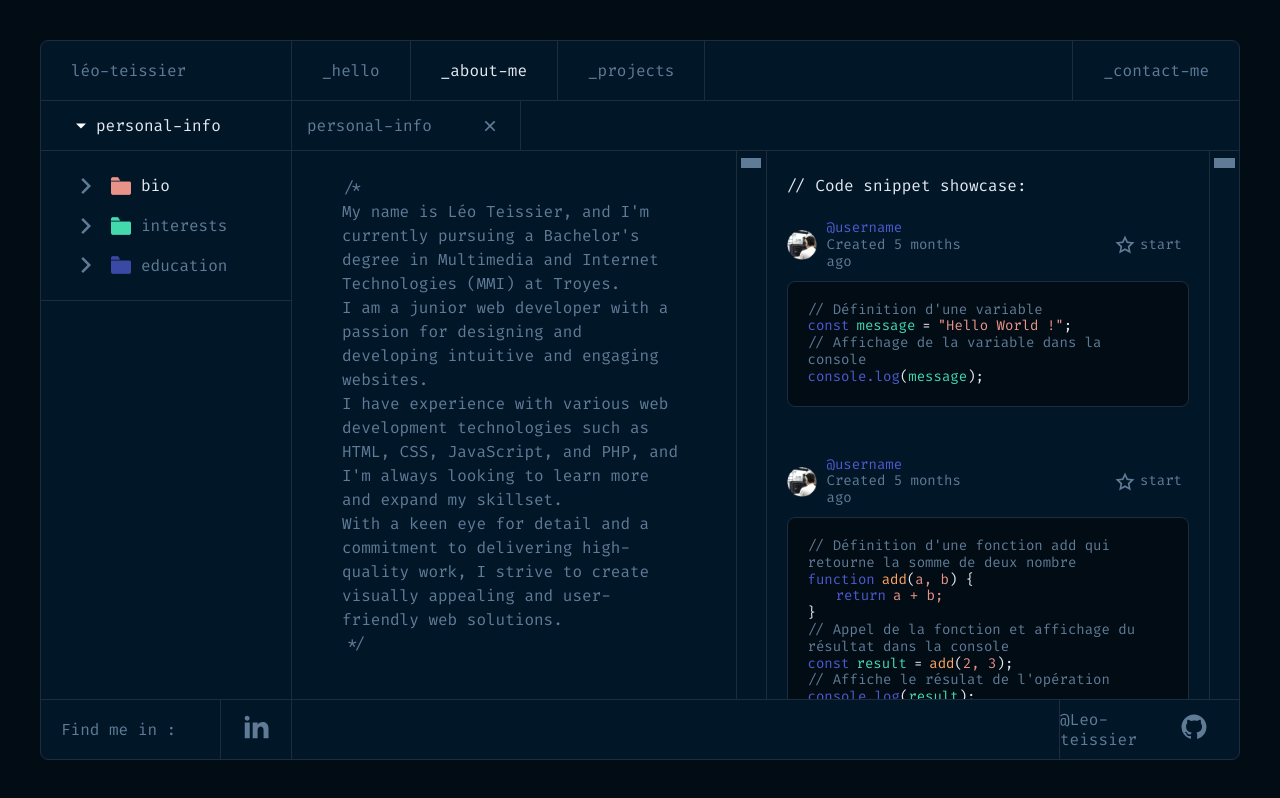
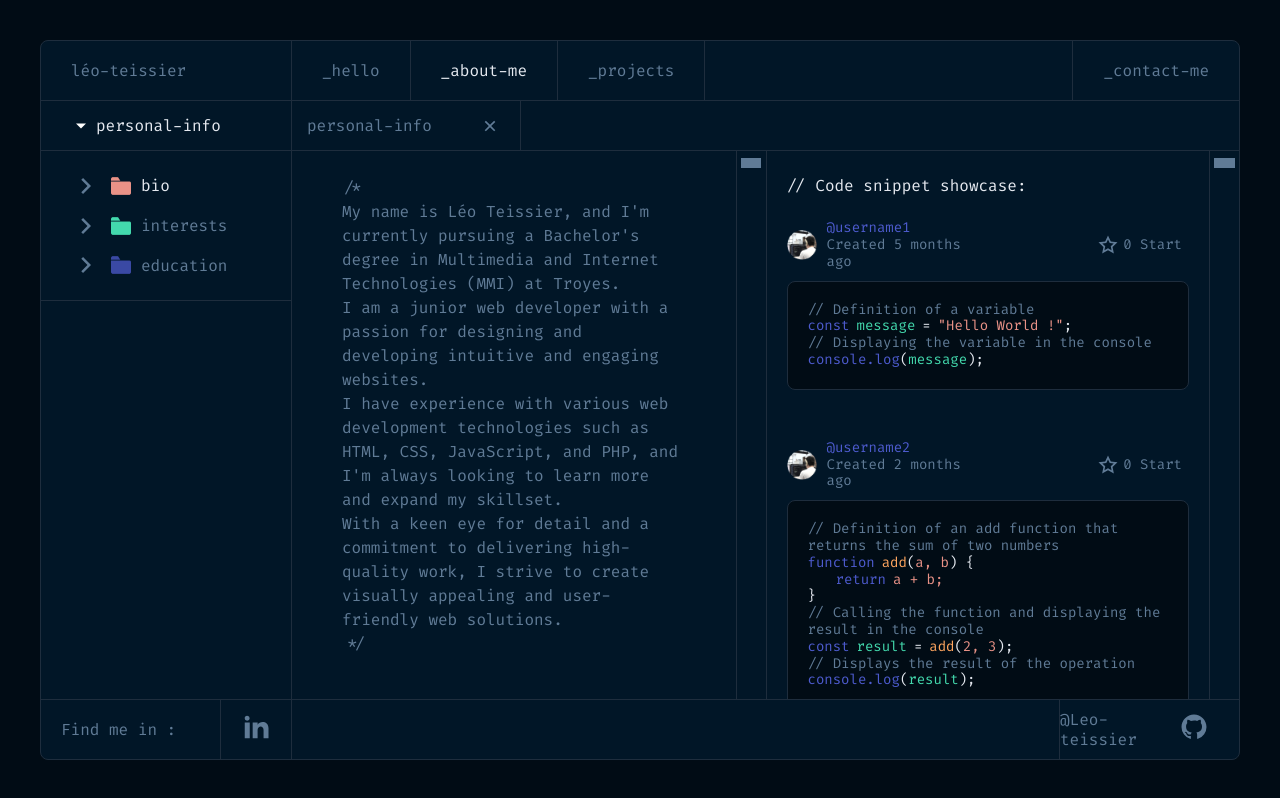
Before and after one commit to leoteissier/portfolioV1, a Vue app: page / in a window 1280 px wide. Both pictures are taken after a click on the link "_about-me". Built offline with nearby package versions, Linux system fonts and the light colour scheme.

Commit message:
modif snippet.vue

```diff
--- a/src/components/about/snippet.vue
+++ b/src/components/about/snippet.vue
@@ -4,24 +4,42 @@
             <p class="color-white">// Code snippet showcase:</p>
         </div>
 
-    <div class="carte-code">
+        <div v-for="(snippet, index) in snippets" :key="index" class="carte-code">
             <div class="flex-center margin-bottom-10px">
                 <div class="code_user">
                     <img src="/assets/user.png" alt="profil">
                     <div class="flex-column">
-            <p class="color-secondary">@username</p>
-            <p>Created 5 months ago</p>
+                        <p class="color-secondary">@{{ snippet.username }}</p>
+                        <p>Created {{ snippet.created }} ago</p>
                     </div>
                 </div>
                 <div class="code_note">
                     <div class="flex">
-            <img @click="toggleStar" :src="starImage" alt="start">
-            <p>start</p>
+                        <img :src="snippet.starCount > 0 ? snippet.starFull : snippet.starEmpty" alt="start" @click="toggleStar(index)"/>
+                        <p>{{ snippet.starCount }} Start</p>
                     </div>
                 </div>
             </div>
-      <div class="function">
-        <p>// Définition d'une variable</p>
+            <div class="function" v-html="snippet.code"></div>
+        </div>
+    </div>
+</template>
+
+<script>
+export default {
+  name: "snippet",
+  data() {
+    return {
+      clicked: false,
+      snippets: [
+        {
+            username: "username1",
+            created: "5 months",
+            starEmpty: "/assets/star-line.svg",
+            starFull : "/assets/star-fill.svg",
+            starCount: 0,
+            code: `
+            <p>// Definition of a variable</p>
             <p>
               <span class="color-secondary">const </span>&ensp;
               <span class="color-quaternary">message</span>&ensp;
@@ -29,34 +47,23 @@
               <span class="color-quinary">"Hello World !"</span>
               <span class="color-white">;</span>
             </p>
-        <p>// Affichage de la variable dans la console</p>
+            <p>// Displaying the variable in the console</p>
             <p>
               <span class="color-secondary">console.log</span>
               <span class="color-white">(</span>
               <span class="color-quaternary">message</span>
               <span class="color-white">);</span>
             </p>
-      </div>
-    </div>
-
-    <div class="carte-code">
-      <div class="flex-center margin-bottom-10px">
-        <div class="code_user">
-          <img src="/assets/user.png" alt="profil">
-          <div class="flex-column">
-            <p class="color-secondary">@username</p>
-            <p>Created 5 months ago</p>
-          </div>
-        </div>
-        <div class="code_note">
-          <div class="flex">
-            <img @click="toggleStar" :src="starImage" alt="start">
-            <p>start</p>
-          </div>
-        </div>
-      </div>
-      <div class="function">
-        <p>// Définition d'une fonction add qui retourne la somme de deux nombre</p>
+            `
+        },
+        {
+            username: "username2",
+            created: "2 months",
+            starEmpty: "/assets/star-line.svg",
+            starFull : "/assets/star-fill.svg",
+            starCount: 0,
+            code: `
+            <p>// Definition of an add function that returns the sum of two numbers</p>
             <p>
               <span class="color-secondary">function</span>&ensp;
               <span class="color-tertiary">add</span>
@@ -71,7 +78,7 @@
             <p>
               <span class="color-white">}</span>
             </p>
-        <p>// Appel de la fonction et affichage du résultat dans la console</p>
+            <p>// Calling the function and displaying the result in the console</p>
             <p>
               <span class="color-secondary">const</span>&ensp;
               <span class="color-quaternary">result</span>&ensp;
@@ -81,34 +88,23 @@
               <span class="color-quinary">2, 3</span>
               <span class="color-white">);</span>
             </p>
-        <p>// Affiche le résulat de l'opération</p>
+            <p>// Displays the result of the operation</p>
             <p>
               <span class="color-secondary">console.log</span>
               <span class="color-white">(</span>
               <span class="color-quaternary">result</span>
               <span class="color-white">);</span>
             </p>
-      </div>
-    </div>
-
-    <div class="carte-code">
-      <div class="flex-center margin-bottom-10px">
-        <div class="code_user">
-          <img src="/assets/user.png" alt="profil">
-          <div class="flex-column">
-            <p class="color-secondary">@username</p>
-            <p>Created 5 months ago</p>
-          </div>
-        </div>
-        <div class="code_note">
-          <div class="flex">
-            <img @click="toggleStar" :src="starImage" alt="start">
-            <p>start</p>
-          </div>
-        </div>
-      </div>
-      <div class="function">
-        <p>// Définition d'une fonction qui retourne un nombre aléatoire entre min et max</p>
+            `
+        },
+        {
+            username: "username3",
+            created: "1 month",
+            starEmpty: "/assets/star-line.svg",
+            starFull : "/assets/star-fill.svg",
+            starCount: 0,
+            code: `
+            <p>// Definition of a function that returns a random number between min and max</p>
             <p>
               <span class="color-secondary">function</span>&ensp;
               <span class="color-tertiary">getRandomNumber</span>
@@ -136,7 +132,7 @@
             <p>
               <span class="color-white">}</span>
             </p>
-        <p>// Appel de la fonction getRandomNumber et affichage du résultat dans la console</p>
+            <p>// Calling the getRandomNumber function and displaying the result in the console</p>
             <p>
               <span class="color-secondary">let</span>&ensp;
               <span class="color-quaternary">randomNumber</span>&ensp;
@@ -146,35 +142,23 @@
               <span class="color-quinary">1, 100</span>
               <span class="color-white">);</span>
             </p>
-        <p>// Affiche le nombre aléatoirement choisi entre min et max</p>
+            <p>// Displays the randomly chosen number between min and max</p>
             <p>
               <span class="color-secondary">console.log</span>
               <span class="color-white">(</span>
               <span class="color-quaternary">randomNumber</span>
               <span class="color-white">);</span>
             </p>
-      </div>
-    </div>
-
-    <div class="carte-code">
-      <div class="flex-center margin-bottom-10px">
-        <div class="code_user">
-          <img src="/assets/user.png" alt="profil">
-          <div class="flex-column">
-            <p class="color-secondary">@username</p>
-            <p>Created 5 months ago</p>
-          </div>
-        </div>
-        <div class="code_note">
-          <div class="flex">
-            <img @click="toggleStar" :src="starImage" alt="start">
-<!--            <p>{{starCount}}</p>-->
-            <p>start</p>
-          </div>
-        </div>
-      </div>
-      <div class="function">
-        <p>// Définition d'une fonction qui retourne la date du jour</p>
+            `
+        },
+        {
+            username: "username4",
+            created: "1 week",
+            starEmpty: "/assets/star-line.svg",
+            starFull : "/assets/star-fill.svg",
+            starCount: 0,
+            code: `
+            <p>// Defining a function that returns today's date</p>
             <p>
               <span class="color-secondary">function</span>&ensp;
               <span class="color-tertiary">getDate</span>
@@ -205,41 +189,23 @@
               <span class="color-quaternary">currentDate</span>
               <span class="color-white">);</span>
             </p>
-      </div>
-
-    </div>
-
-  </div>
-</template>
-
-<script>
-export default {
-  name: "snippet",
-  data() {
-    return {
-      clicked: false,
-      starCount: 0,
+            `
         }
-  },
-  computed: {
-    starImage() {
-      if (this.clicked) {
-        return "/assets/star-fill.svg";
-      } else {
-        return "/assets/star-line.svg";
-      }
+      ]
     }
   },
   methods: {
-    toggleStar() {
-      this.clicked = !this.clicked;
-      // if (this.clicked) {
-      //   this.starCount++;
-      // } else {
-      //   this.starCount--;
-      // }
+    toggleStar(index) {
+        const snippet = this.snippets[index];
+        if (snippet.starCount === 0) {
+            snippet.starEmpty = snippet.starFull;
+            snippet.starCount = ++snippet.starCount;
+        } else {
+            snippet.starEmpty = "/assets/star-line.svg";
+            snippet.starCount = --snippet.starCount;
         }
-  },
+    }
+  }
 }
 </script>
 
```
Also changed, not shown: 1 other file (tests, documents, lock files or other folders). Lines whose indentation alone changed are shown as unchanged.
